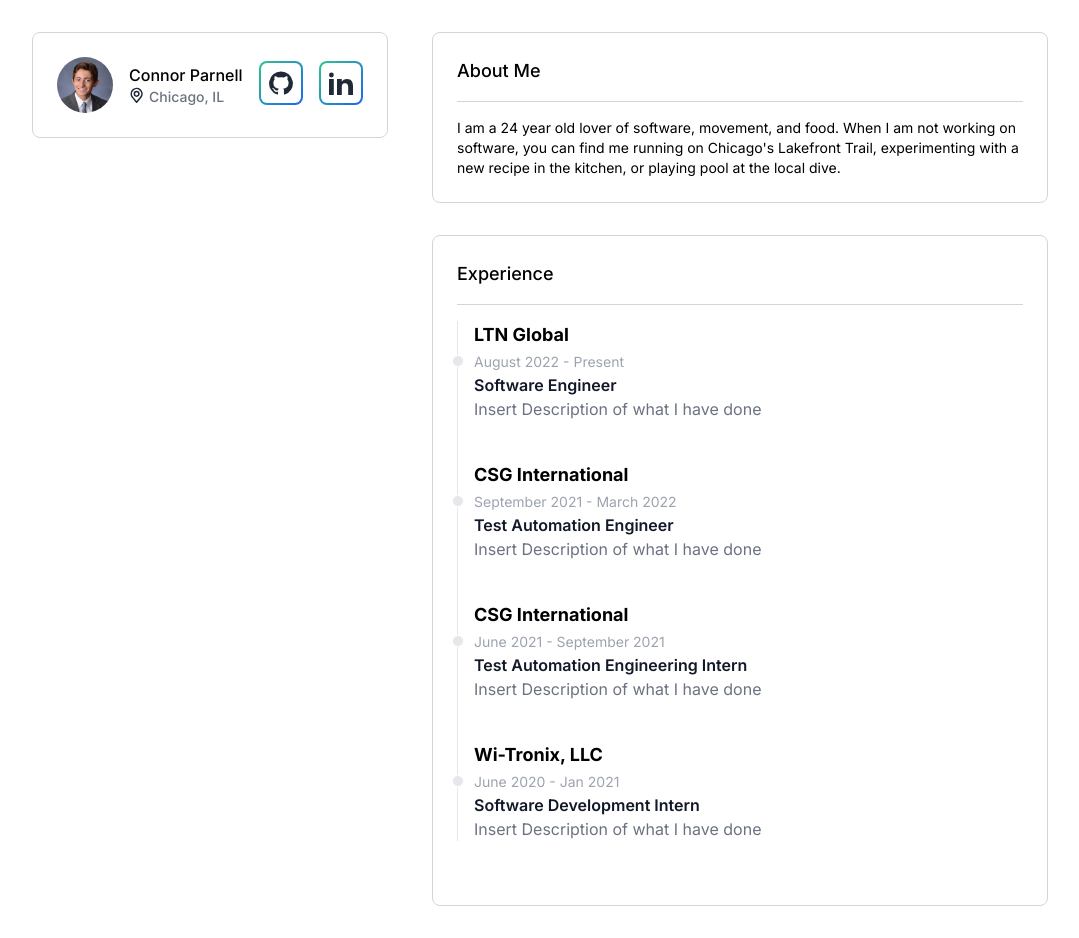
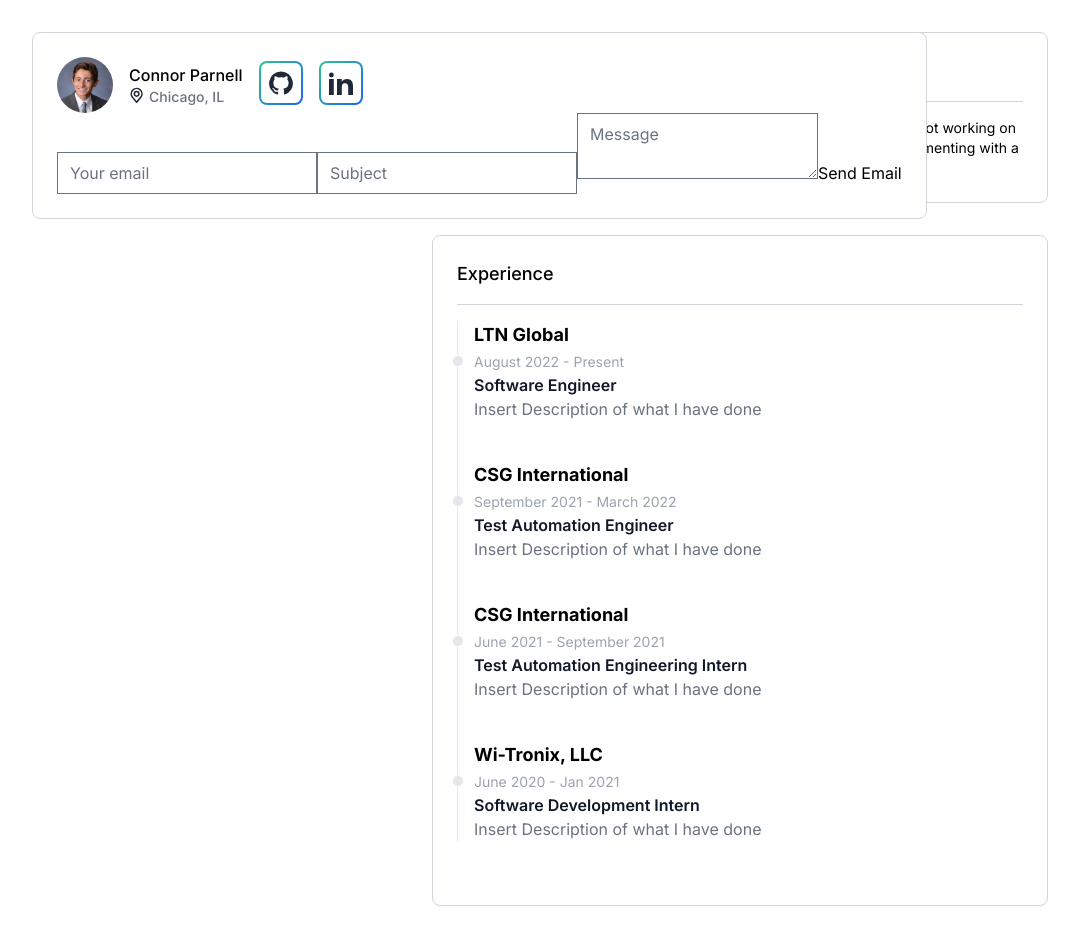
Before and after one commit to cpparnell/nextjs-personal-website, a Next.js app: page / in a window 1280 px wide. Shown: the whole page, without its empty margins (0-1079 px from the left). Built offline with nearby package versions, Linux system fonts and the light colour scheme.

Commit message:
Pushing to ask AskTheCode some ?s

```diff
--- a/app/components/Badge.tsx
+++ b/app/components/Badge.tsx
@@ -1,11 +1,10 @@
 import Image from 'next/image'
+import dynamic from 'next/dynamic';
 import AvatarImg from '../../public/profilepic.jpeg';
-import Map from './Map'
+
+const ContactForm = dynamic(() => import('./ContactForm'), { ssr: false });
 
 export default function Badge() {
-
-    const center = {lat: 51.505, lng: 50.001};
-    const zoom = 13;
 
     return (
     <section className="fixed top-8 left-8 z-50">
@@ -47,6 +46,7 @@ export default function Badge() {
                             </button>
                         </a>
                 </div>
+                <ContactForm />
             </div>
         </div>
     </section>
--- /dev/null
+++ b/app/components/ContactForm.tsx
@@ -0,0 +1,60 @@
+// use client
+
+import { useState, FormEvent, ChangeEvent } from 'react';
+
+interface EmailFormState {
+  email: string;
+  subject: string;
+  message: string;
+}
+
+const ContactForm = () => {
+  const [formState, setFormState] = useState<EmailFormState>({ email: '', subject: '', message: '' });
+
+  const handleChange = (e: ChangeEvent<HTMLInputElement | HTMLTextAreaElement>) => {
+    setFormState({ ...formState, [e.target.name]: e.target.value });
+  };
+
+  const handleSubmit = async (e: FormEvent<HTMLFormElement>) => {
+    e.preventDefault();
+    // Send data to the API route
+    const response = await fetch('/api/sendEmail', {
+      method: 'POST',
+      headers: {
+        'Content-Type': 'application/json',
+      },
+      body: JSON.stringify(formState),
+    });
+    const data = await response.json();
+    // Handle response
+    console.log(data);
+  };
+
+  return (
+    <form onSubmit={handleSubmit}>
+      <input
+        type="email"
+        name="email"
+        value={formState.email}
+        onChange={handleChange}
+        placeholder="Your email"
+      />
+      <input
+        type="text"
+        name="subject"
+        value={formState.subject}
+        onChange={handleChange}
+        placeholder="Subject"
+      />
+      <textarea
+        name="message"
+        value={formState.message}
+        onChange={handleChange}
+        placeholder="Message"
+      />
+      <button type="submit">Send Email</button>
+    </form>
+  );
+};
+
+export default ContactForm;
```
